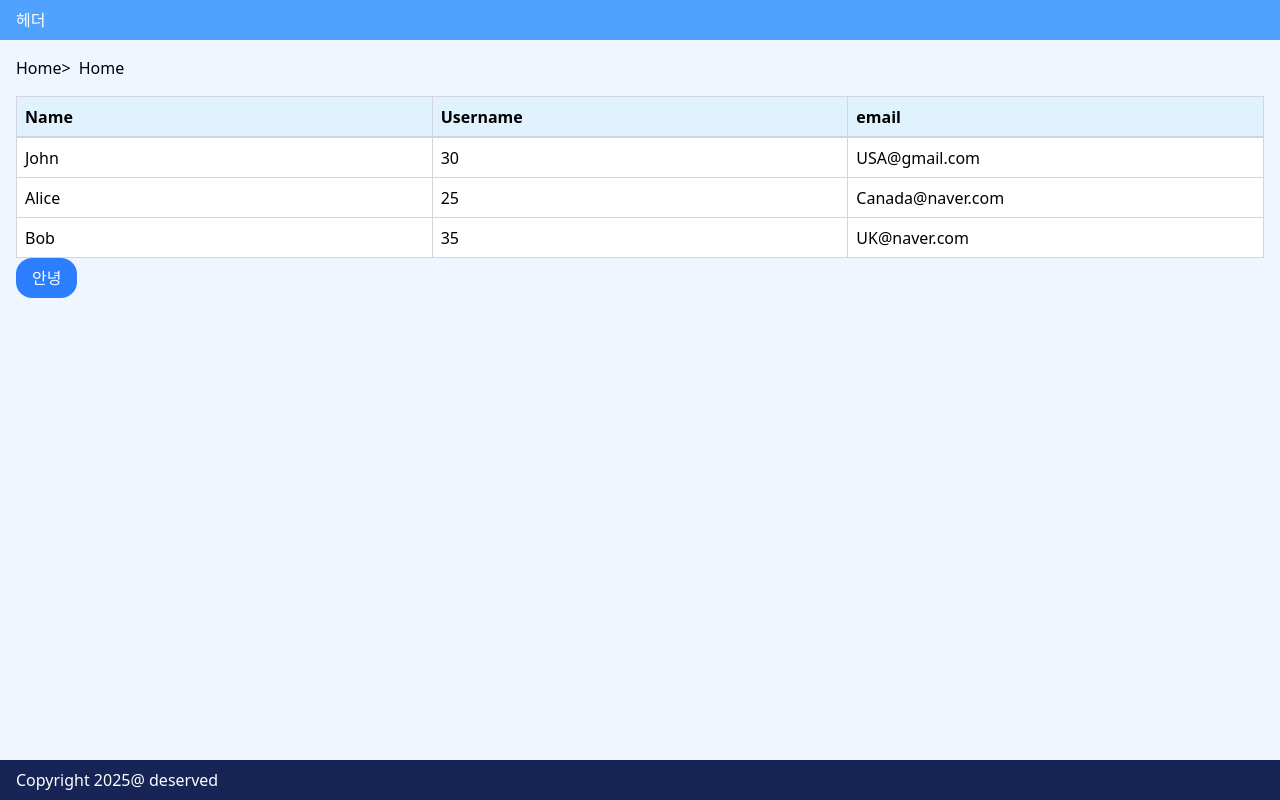
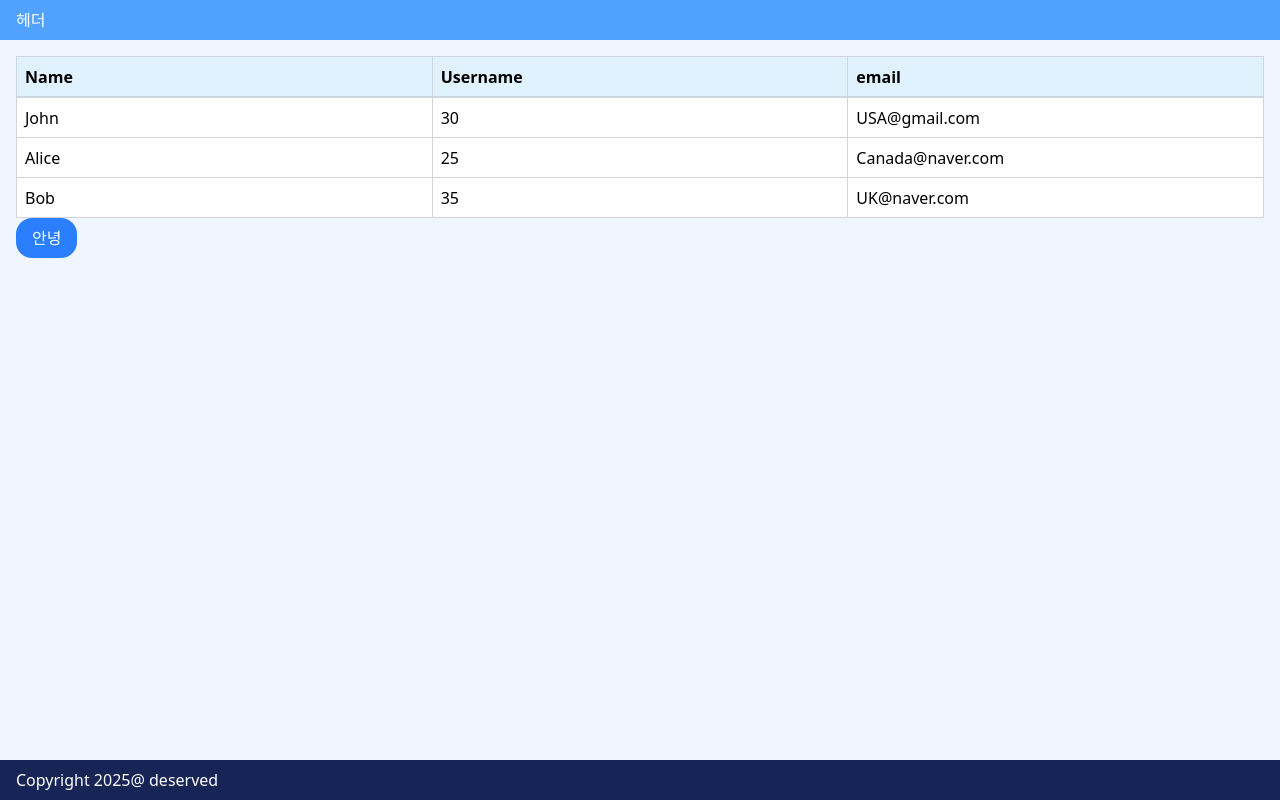
Before and after one commit to beingborn/typescript_next, a Next.js app: page / in a window 1280 px wide. Built offline with nearby package versions, Linux system fonts and the light colour scheme.

Commit message:
BreadCrumb 미노출

```diff
--- a/src/app/layout.tsx
+++ b/src/app/layout.tsx
@@ -1,6 +1,7 @@
 'use client';
 
 import { Geist, Geist_Mono } from 'next/font/google';
+import { usePathname } from 'next/navigation';
 import { useEffect, useRef, useState } from 'react';
 import './globals.css';
 import BreadCrumbs from './layout/breadcrumbs/Breadcrumb';
@@ -30,8 +31,11 @@ export default function RootLayout({
 }: Readonly<{
     children: React.ReactNode;
 }>) {
+    const pathname = usePathname();
+    const path = pathname.split('/');
+    const page = path.at(-1);
+
     const [containerHeight, setContainerHeight] = useState<string | null>(null);
-
     const headerRef = useRef<HTMLElement | null>(null);
     const footerRef = useRef<HTMLElement | null>(null);
     const containerRef = useRef<HTMLDivElement | null>(null);
@@ -51,7 +55,7 @@ export default function RootLayout({
             >
                 <Header ref={headerRef} />
                 <PageContainer height={containerHeight || 'auto'} ref={containerRef} title="예시">
-                    <BreadCrumbs />
+                    {page !== '' && <BreadCrumbs />}
                     {children}
                 </PageContainer>
                 <Footer ref={footerRef} />
--- a/src/app/layout/page-container/page-container.tsx
+++ b/src/app/layout/page-container/page-container.tsx
@@ -12,7 +12,7 @@ const PageContainer = forwardRef<HTMLDivElement, PageContainerProps>(
         const documentTitle = `Typescript - ${title}`;
 
         return (
-            <div ref={ref} className="px-4 flex flex-col" style={{ height: height }}>
+            <div ref={ref} className="p-4 flex flex-col" style={{ height: height }}>
                 <Head>
                     <title>{documentTitle}</title>
                     <meta name="description" content="Error monitoring" />
--- a/src/app/page.tsx
+++ b/src/app/page.tsx
@@ -1,7 +1,7 @@
 'use client';
 
-import Button from './components/button';
-import Table from './components/table';
+import Button from './components/Button';
+import Table from './components/Table';
 
 const columns = [
     { id: 'name', label: 'Name' },
--- a/src/app/pages/posts/page.tsx
+++ b/src/app/pages/posts/page.tsx
@@ -1,6 +1,6 @@
 'use client';
 
-import Table from '@/app/components/table';
+import Table from '@/app/components/Table';
 import axios from 'axios';
 import { useEffect, useState } from 'react';
 import Pagination from 'react-js-pagination';
```
